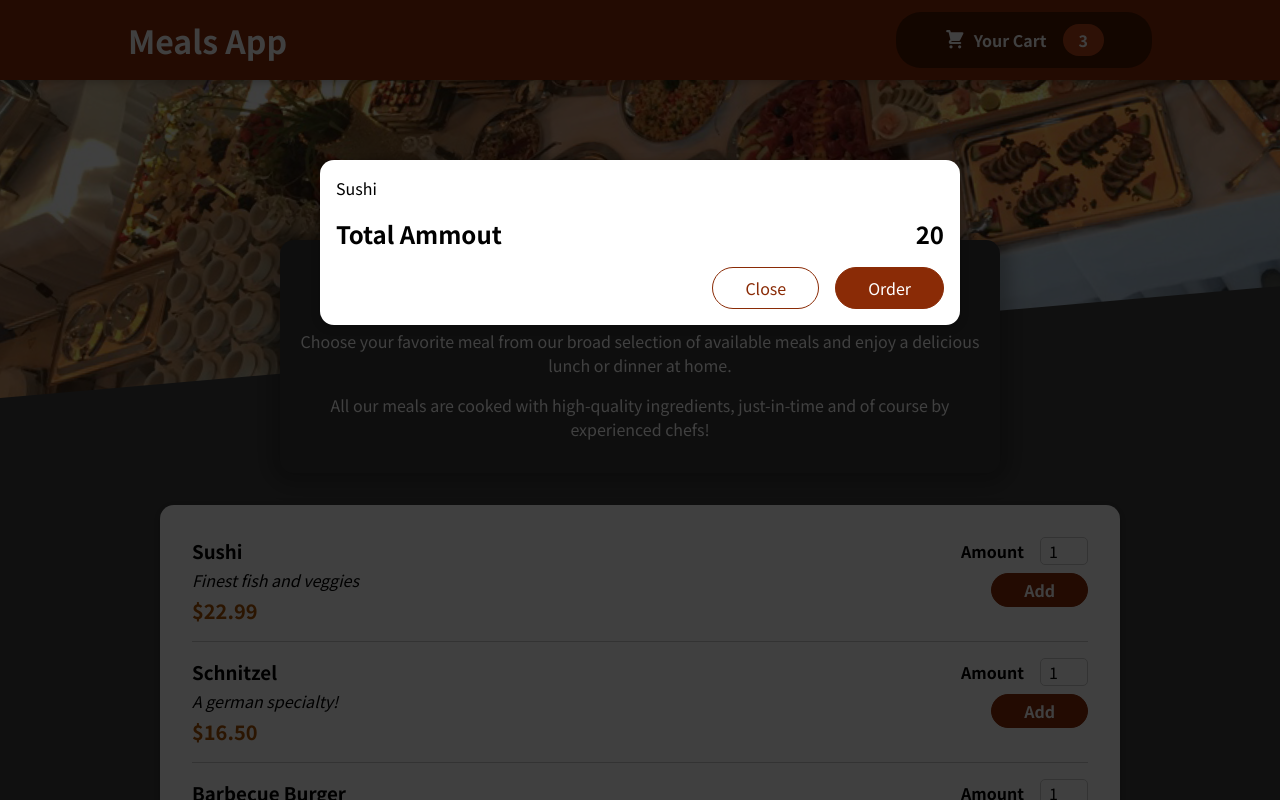
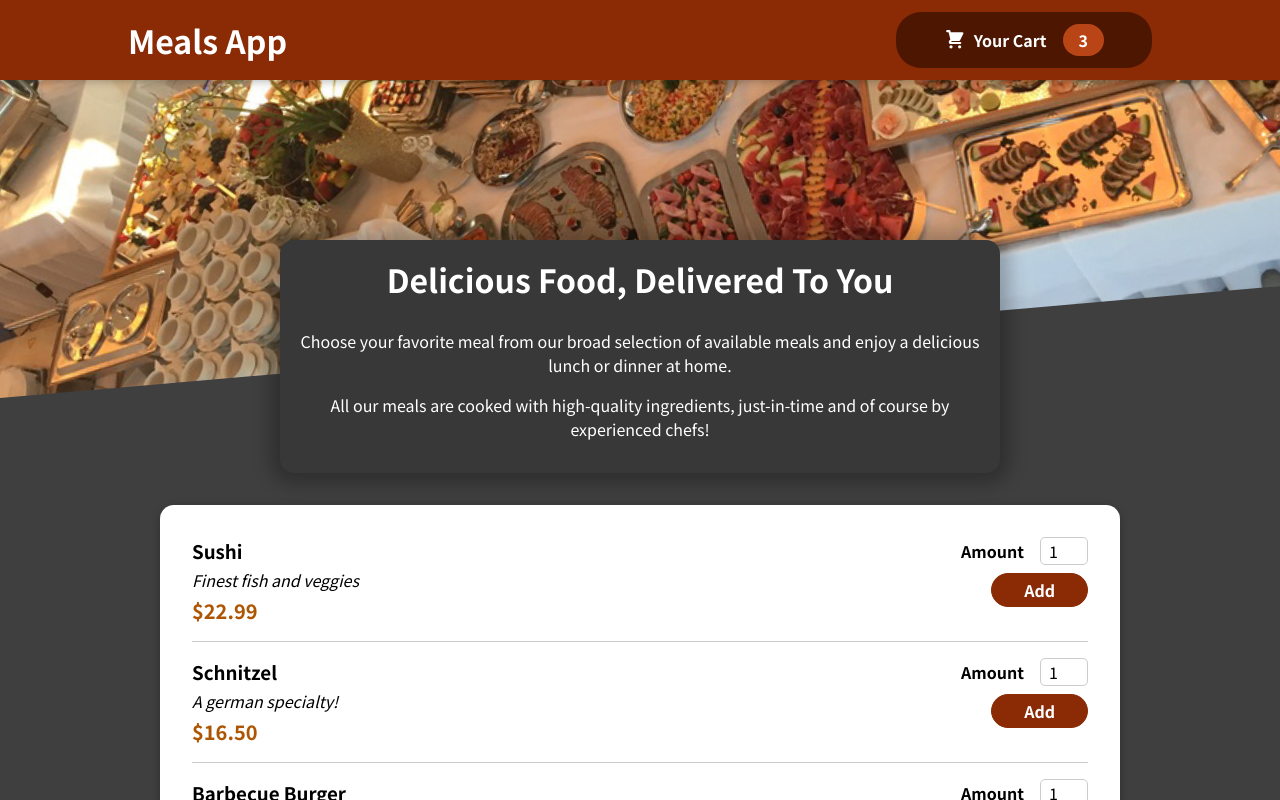
Before and after one commit to vsmind/learning-react-food-order-app, a React (Create React App) app: page / in a window 1280 px wide. Shown: the top 800 px of the page. Built offline with nearby package versions, Linux system fonts and the light colour scheme.

Commit message:
Added state to modal cart component

```diff
--- a/src/App.js
+++ b/src/App.js
@@ -1,12 +1,23 @@
 import Header from "./components/Layout/Header";
 import Meals from "./components/Meals/Meals";
 import Cart from "./components/Cart/Cart";
+import {useState} from "react";
 
 function App() {
-  return (
+    const [showCart, setShowCart] = useState(false);
+
+    const showCartHandler = () => {
+      setShowCart(true);
+    };
+
+    const hideCartHandler = () => {
+      setShowCart(false);
+    };
+
+    return (
     <>
-        <Cart></Cart>
-        <Header />
+        {showCart && <Cart onHideCart={hideCartHandler} />}
+        <Header onShowCart={showCartHandler}/>
         <main>
             <Meals />
         </main>
--- a/src/components/Cart/Cart.js
+++ b/src/components/Cart/Cart.js
@@ -7,18 +7,22 @@ const Cart = (props) => {
         name: 'Sushi',
         amount: '2',
         price: '9.99'
-    }].map(item => <li>{item.name}</li>)}</ul>;
+    }].map(item => <li key="c1">{item.name}</li>)}</ul>;
+
+    const sendOrderHandler = () => {
+      console.log(cartItems);
+    };
 
     return (
-        <Modal>
+        <Modal onHideCart={props.onHideCart}>
             {cartItems}
             <div className={classes.total}>
                 <span>Total Ammout</span>
                 <span>20</span>
             </div>
             <div className={classes.actions}>
-                <button className={classes['button--alt']}>Close</button>
-                <button className={classes.button}>Order</button>
+                <button className={classes['button--alt']} onClick={props.onHideCart}>Close</button>
+                <button className={classes.button} onClick={sendOrderHandler}>Order</button>
             </div>
         </Modal>
     );
--- a/src/components/Layout/Header.js
+++ b/src/components/Layout/Header.js
@@ -2,12 +2,12 @@ import classes from './Header.module.css';
 import headerImage from '../../assets/meals.jpg';
 import HeaderCartButton from "./HeaderCartButton";
 
-const Header = () => {
+const Header = (props) => {
     return (
         <>
             <header className={classes.header}>
                 <h1>Meals App</h1>
-                <HeaderCartButton />
+                <HeaderCartButton onShowCart={props.onShowCart}/>
             </header>
             <div className={classes['main-image']}>
                 <img src={headerImage} alt="A table full of food"/>
--- a/src/components/Layout/HeaderCartButton.js
+++ b/src/components/Layout/HeaderCartButton.js
@@ -1,9 +1,14 @@
 import classes from './HeaderCartButton.module.css'
 import CartIcon from "../Cart/CartIcon";
 
-const HeaderCartButton = () => {
+const HeaderCartButton = (props) => {
+
+    const showCartHandler = () => {
+        props.onShowCart(true);
+    };
+
     return (
-        <button className={classes.button}>
+        <button className={classes.button} onClick={showCartHandler}>
             <span className={classes.icon}>
                 <CartIcon />
             </span>
--- a/src/components/UI/Modal.js
+++ b/src/components/UI/Modal.js
@@ -2,7 +2,7 @@ import classes from './Modal.module.css'
 import ReactDOM from "react-dom";
 
 const Backdrop = props => {
-  return <div className={classes.backdrop}></div>;
+  return <div className={classes.backdrop} onClick={props.onHideCart}></div>;
 };
 
 const ModalOverlay = props => {
@@ -16,7 +16,7 @@ const portal = document.getElementById("overlays");
 const Modal = (props) => {
   return (
     <>
-      {ReactDOM.createPortal(<Backdrop />, portal)}
+      {ReactDOM.createPortal(<Backdrop onHideCart={props.onHideCart}/>, portal)}
       {ReactDOM.createPortal(<ModalOverlay>{props.children}</ModalOverlay>, portal)}
     </>
   );
```
